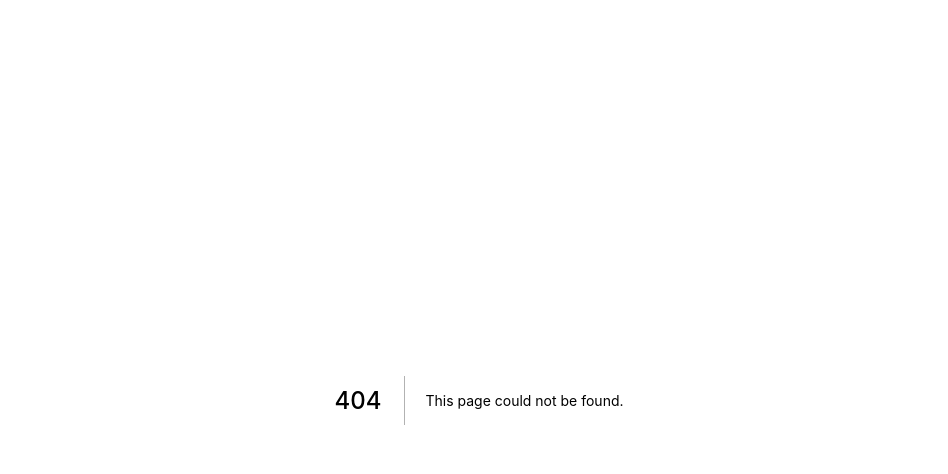
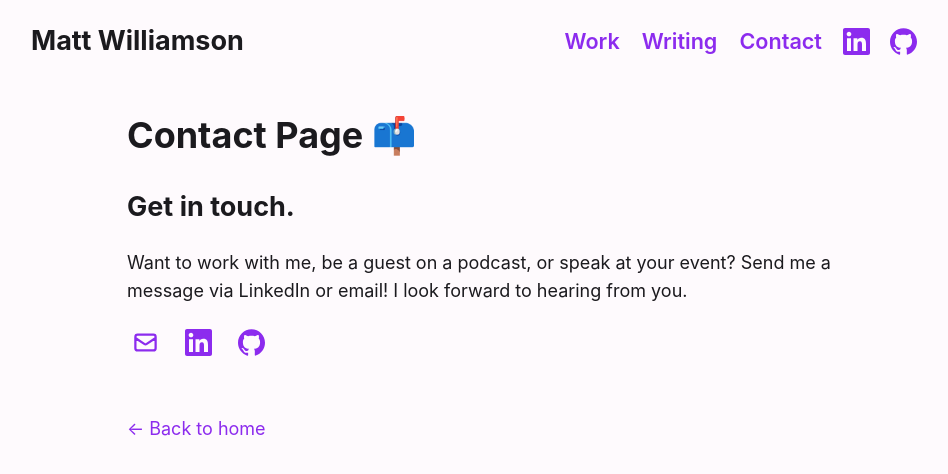
Before and after one commit to mathewbwilliamson/mattwilliamsonportfoliowithblog, a Next.js app: page /contact in a window 1280 px wide. Before the commit this address had no page. Shown: the top 474 px of the page, without its empty margins (161-1109 px from the left). Built offline with nearby package versions, Linux system fonts and the light colour scheme.

Commit message:
Added Contact page

```diff
--- a/components/Navbar/ContactGroup.js
+++ b/components/Navbar/ContactGroup.js
@@ -3,8 +3,10 @@ import { HiOutlineMail } from 'react-icons/hi';
 import styles from './Navbar.module.css'
 
 export default function ContactGroup({ includeEmail }) {
+    const contactStyles = includeEmail ? styles.pageContactGroup : styles.contactGroup
+
     return (
-        <div className={styles.contactGroup}>
+        <div className={contactStyles}>
             {!!includeEmail && <a href='mailto:mathewbwilliamson@gmail.com'><HiOutlineMail size={'1.5rem'} /></a>}
             <a href='https://www.linkedin.com/in/matt-b-williamson/'><SiLinkedin size={'1.5rem'} /></a>
             <a href='https://github.com/mathewbwilliamson'><SiGithub size={'1.5rem'} /></a>
--- a/components/Navbar/Navbar.module.css
+++ b/components/Navbar/Navbar.module.css
@@ -29,3 +29,19 @@
   align-items: center;
   flex-direction: row;
 }
+
+.contactGroup a {
+  padding: 5px;
+}
+
+.pageContactGroup {
+  display: flex;
+  align-items: center;
+  flex-direction: row;
+  width: fit-content;
+}
+
+.pageContactGroup a {
+  padding: 5px;
+  margin-right: 16px;
+}
--- /dev/null
+++ b/pages/contact.js
@@ -0,0 +1,13 @@
+import Layout from '../components/Layout'
+import ContactGroup from '../components/Navbar/ContactGroup'
+
+export default function Contact() {
+    return (
+      <Layout>
+        <h1>Contact Page 📫</h1>
+        <h2>Get in touch.</h2>
+        <p>Want to work with me, be a guest on a podcast, or speak at your event? Send me a message via LinkedIn or email! I look forward to hearing from you.</p>
+        <ContactGroup includeEmail={true} />
+      </Layout>
+    )
+  }
--- a/pages/work.js
+++ b/pages/work.js
@@ -1,7 +1,6 @@
 import Head from 'next/head'
 import Layout, { siteTitle } from '../components/Layout'
 import utilStyles from '../styles/utils.module.css'
-import styles from '../styles/work.module.css'
 
 export default function Work() {
     return (
@@ -9,7 +8,7 @@ export default function Work() {
         <Head>
           <title>{siteTitle}</title>
         </Head>
-            <div className='work-page-container'>
+            <div>
             <h1>Work History 👨‍💻</h1>
 
             <h3>Software Engineer @ Bank OZK <span className={utilStyles.smaller}>(Sep 2019 to Current)</span></h3>
```
